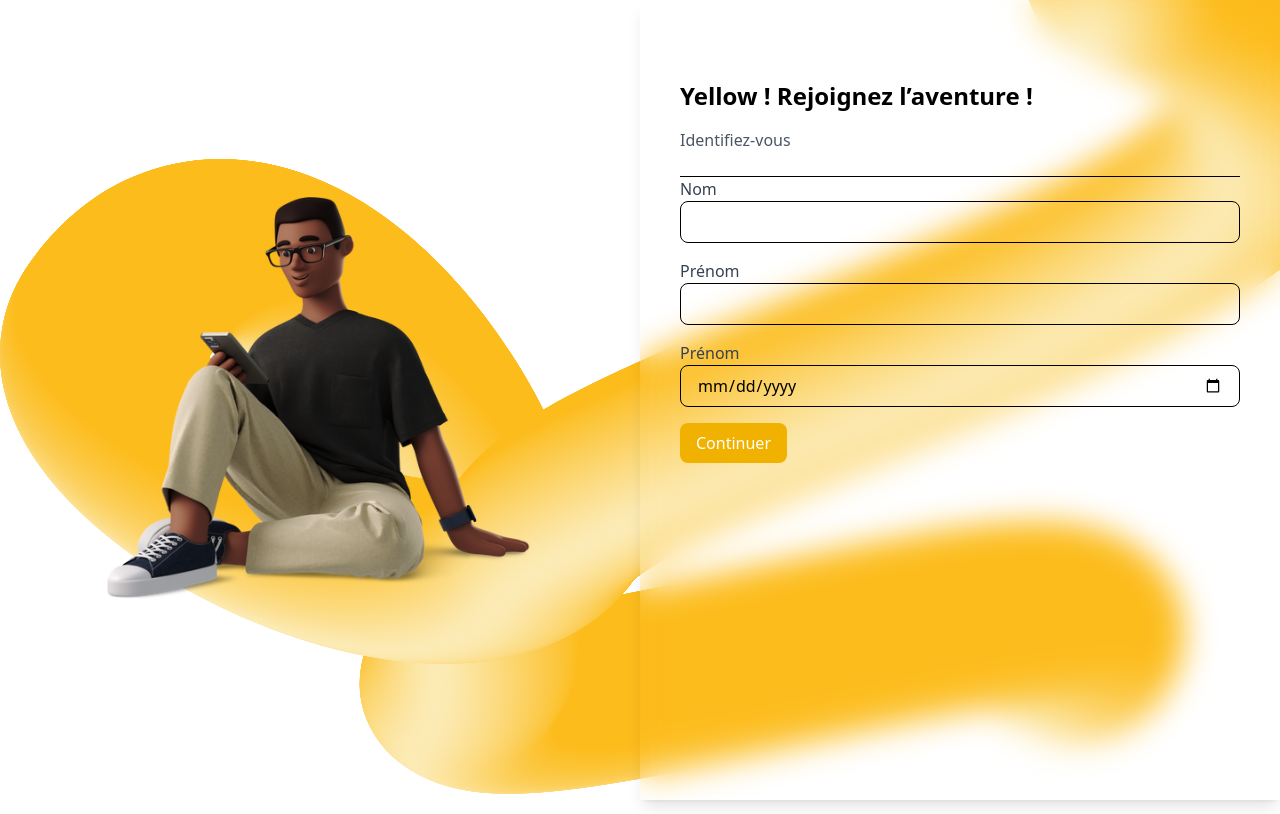
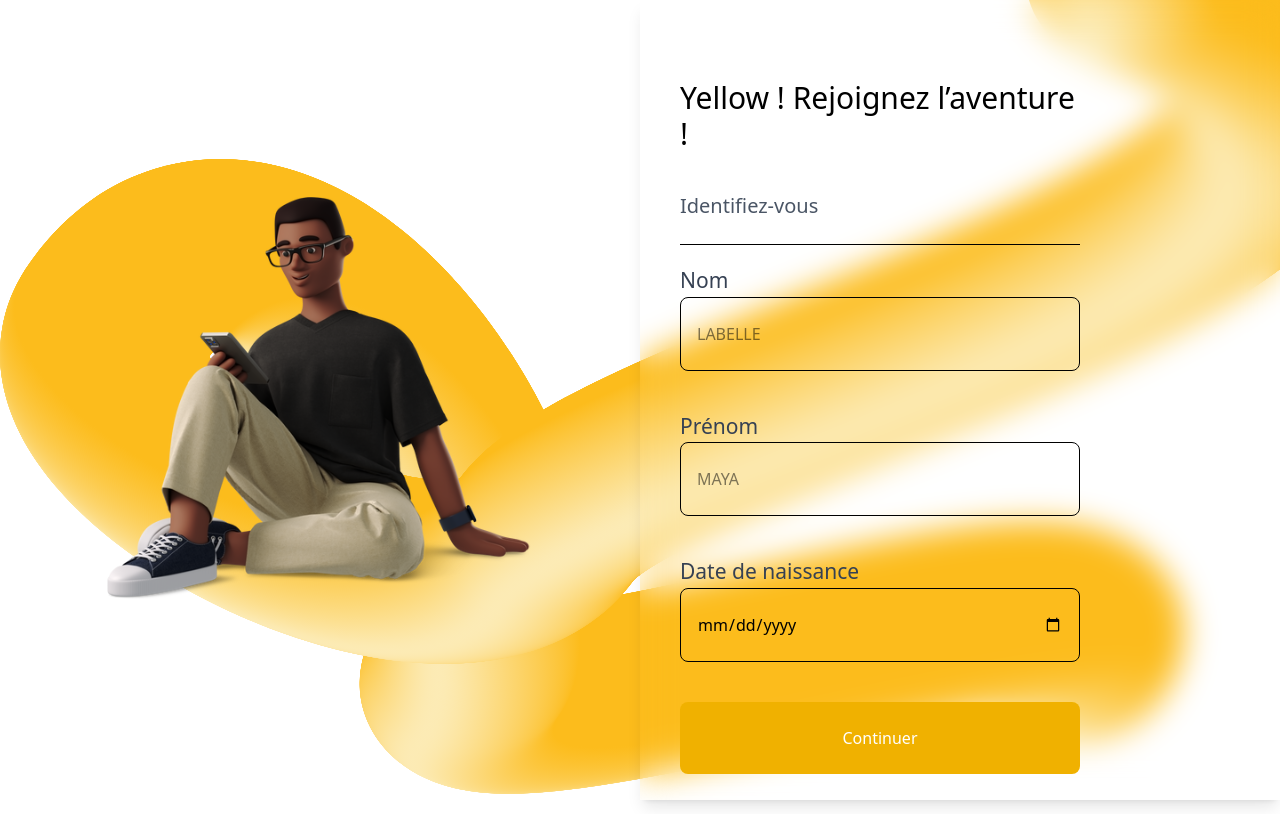
Before and after one commit to Ange01234/Vue.js-form, a Vue app: page / in a window 1280 px wide. Built offline with nearby package versions, Linux system fonts and the light colour scheme.

Commit message:
{feat}: otp page finished

```diff
--- a/src/components/FormComponent.vue
+++ b/src/components/FormComponent.vue
@@ -8,58 +8,70 @@
 
     <!-- Partie droite avec le formulaire -->
     <div class="w-1/2 backdrop-blur-lg shadow-lg">
-      <div class="p-10 my-10 w-full">
-        <h1 class="text-2xl font-bold mb-4 text-black">Yellow ! Rejoignez l’aventure !</h1>
-        <p class="text-gray-600 mb-6">Identifiez-vous</p>
+      <div class="p-10 my-10 w-3/4">
+        <h1 class="text-3xl font-medium mb-10 text-black">Yellow ! Rejoignez l’aventure !</h1>
+        <p v-if="step === 1 || step === 2" class="text-gray-600 mb-6 text-xl">Identifiez-vous</p>
+        <p v-if="step === 3" class="text-gray-600 mb-6 text-xl">Plus qu'une étape</p>
 
-        <hr>
+        <hr class="mb-5">
 
         <form @submit.prevent="submitForm">
           <!-- Étape 1 -->
           <div v-if="step === 1">
-            <div class="mb-4">
+            <div class="mb-10">
               <label class="block text-gray-700">Nom</label>
-              <input type="text" v-model="form.nom" placeholder="" class="w-full px-4 py-2 border rounded-lg focus:outline-none" />
+              <input type="text" v-model="form.nom" placeholder="LABELLE" class="w-full px-4 py-6 border rounded-lg focus:outline-none" />
             </div>
-            <div class="mb-4">
+            <div class="mb-10">
               <label class="block text-gray-700">Prénom</label>
-              <input type="text" v-model="form.prenom" placeholder="" class="w-full px-4 py-2 border rounded-lg focus:outline-none" />
+              <input type="text" v-model="form.prenom" placeholder="MAYA" class="w-full px-4 py-6 border rounded-lg focus:outline-none" />
             </div>
-            <div class="mb-4">
-              <label class="block text-gray-700">Prénom</label>
-              <input type="date" v-model="form.date" class="w-full px-4 py-2 border rounded-lg focus:outline-none" />
+            <div class="mb-10">
+              <label class="block text-gray-700">Date de naissance</label>
+              <input type="date" v-model="form.date" class="w-full px-4 py-6 border rounded-lg focus:outline-none" />
             </div>
           </div>
 
           <!-- Étape 2 -->
           <div v-if="step === 2">
-            <div class="mb-4">
+            <div class="mb-10">
               <label class="block text-gray-700">Numéro de téléphone</label>
-              <input type="text" v-model="form.numero" class="w-full px-4 py-2 border rounded-lg focus:outline-none" />
+              <input type="text" v-model="form.numero" @focus="formatNumero" @input="formatNumero" placeholder="01 XXXXXXXX" class="w-full px-4 py-6 border rounded-lg focus:outline-none" />
             </div>
-            <div class="mb-4">
+            <div class="mb-10">
               <label class="block text-gray-700">Ville</label>
-              <input type="text" v-model="form.ville" class="w-full px-4 py-2 border rounded-lg focus:outline-none" />
+              <input type="text" v-model="form.ville" class="w-full px-4 py-6 border rounded-lg focus:outline-none" />
             </div>
-            <div class="mb-4">
+            <div class="mb-10">
               <label class="block text-gray-700">Quartier</label>
-              <input type="text" v-model="form.quartier" class="w-full px-4 py-2 border rounded-lg focus:outline-none" />
+              <input type="text" v-model="form.quartier" class="w-full px-4 py-6 border rounded-lg focus:outline-none" />
             </div>
           </div>
 
           <!-- Étape 3 -->
           <div v-if="step === 3">
-            <div class="mb-4">
-              <label class="block text-gray-700">Code OTP</label>
-              <input type="text" v-model="form.otp" class="w-full px-4 py-2 border rounded-lg focus:outline-none" />
+            <label class="block text-gray-700">Vérification OTP</label>
+            <p class="text-gray-600 mb-2">Saisir le code envoyé au {{ form.numero }}</p>
+            <div class="flex space-x-2">
+              <input
+                v-for="(digit, index) in otp"
+                :key="index"
+                type="text"
+                maxlength="1"
+                v-model="otp[index]"
+                :ref="`otpInput${index}`"
+                @input="focusNext(index)"
+                class="w-15 h-15 text-center border rounded-lg focus:outline-none focus:ring-2 focus:ring-yellow-400 bg-white mr-5"
+              />
+              <p v-if="otpError" class="text-red-500 mt-2">{{ otpError }}</p>
             </div>
           </div>
 
           <!-- Boutons de navigation -->
           <div class="flex justify-between mt-4">
-            <!-- <button type="button" @click="prevStep" v-if="step > 1" class="bg-gray-300 text-black py-2 px-4 rounded-lg hover:bg-gray-400">Précédent</button> -->
-            <button type="button" @click="nextStep" v-if="step < 3" class="bg-yellow-500 text-white py-2 px-4 rounded-lg hover:bg-yellow-600">Continuer</button>
-            <button type="submit" v-if="step === 3" class="bg-green-500 text-white py-2 px-4 rounded-lg hover:bg-green-600">Continuer</button>
+            <!-- <button type="button" @click="prevStep" v-if="step > 1" class="bg-gray-300 text-black py-6 px-4 rounded-lg hover:bg-gray-400">Précédent</button> -->
+            <button type="button" @click="nextStep" v-if="step < 3" class="bg-yellow-500 text-white py-6 px-4 rounded-lg w-full">Continuer</button>
+            <button type="submit" v-if="step === 3" class="bg-yellow-500 text-white py-6 px-4 rounded-lg w-full self-end">Vous êtes prêt ! </button>
           </div>
         </form>
       </div>
@@ -78,12 +90,20 @@ export default {
         date: "",
         numero: "",
         ville: "",
-        quartier: "",
-        otp: "",
+        quartier: ""
       },
+      otp: Array(4).fill(""), // Tableau pour stocker les 4 chiffres de l'OTP
+      otpError: "",
     };
   },
   methods: {
+    formatNumero(event) {
+      let input = event.target.value.replace(/\D/g, ""); // Supprime tout sauf les chiffres
+      if (!input.startsWith("01")) {
+        input = "01"; // Force le "01" au début
+      }
+      this.form.numero = input.slice(0, 10); // Limite à 10 caractères (01 + 8 chiffres)
+    },
     nextStep() {
       if (this.step < 3) this.step++;
     },
@@ -92,11 +112,22 @@ export default {
     },
     submitForm() {
       console.log("Formulaire soumis :", this.form);
+      console.log("otp:", this.otp);
     },
+    focusNext(index) {
+      if (this.otp[index].length === 1 && index < 3) {
+        this.$refs[`otpInput${index + 1}`][0].focus();
+      }
+    }
   },
 };
 </script>
 
 <style>
 @import "tailwindcss";
+
+label {
+  font-size: 21px;
+  font-weight: semi-bold;
+}
 </style>
```
